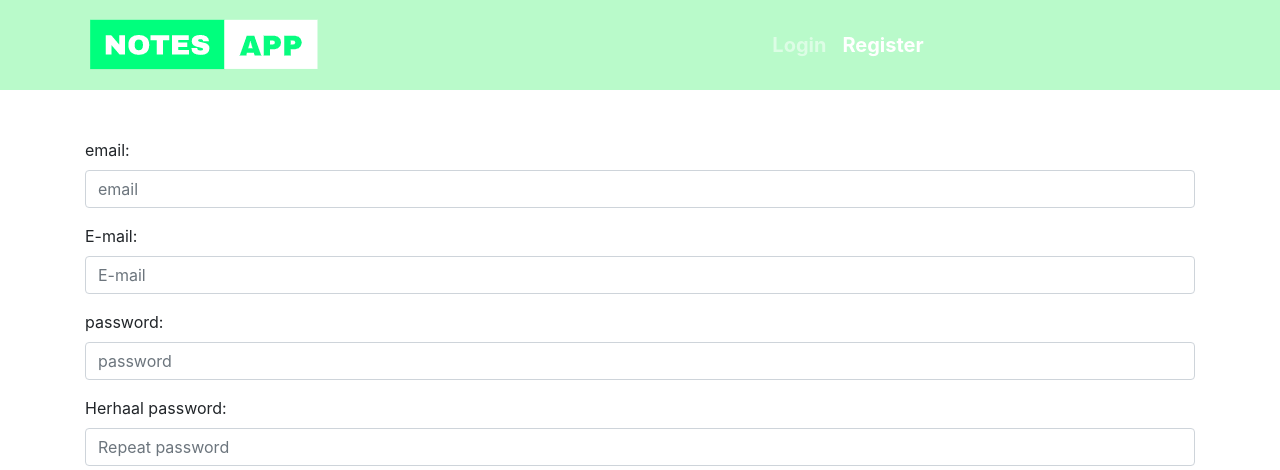
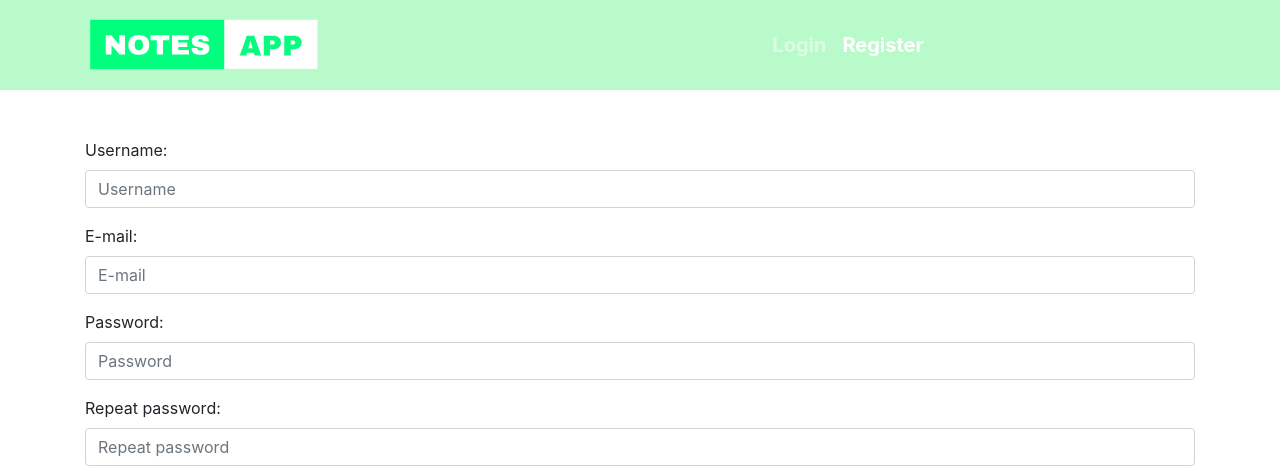
Before and after one commit to sleeyax/NotesAppFrontend, an Angular app: page /register in a window 1280 px wide. Shown: the top 470 px of the page. Built offline with nearby package versions, Linux system fonts and the light colour scheme.

Commit message:
register v1

```diff
--- a/src/app/login/register/register.component.html
+++ b/src/app/login/register/register.component.html
@@ -1,21 +1,22 @@
 <div class="container pt-5">
   <form (ngSubmit)="onRegisterFormSubmit()" [formGroup]="registrationForm">
     <div class="form-group">
-      <label for="username">email:</label>
-      <input type="text" class="form-control" id="username" placeholder="email" formControlName="username"/>
+      <label for="username">Username:</label>
+      <input type="text" class="form-control" id="username" placeholder="Username" formControlName="username"/>
     </div>
     <div class="form-group">
       <label for="mail">E-mail:</label>
       <input type="email" class="form-control" id="mail" placeholder="E-mail" formControlName="email"/>
     </div>
     <div class="form-group">
-      <label for="password">password:</label>
-      <input type="password" class="form-control" id="password" placeholder="password" formControlName="password">
+      <label for="password">Password:</label>
+      <input type="password" class="form-control" id="password" placeholder="Password" formControlName="password">
     </div>
     <div class="form-group">
-      <label for="controlpassword">Herhaal password:</label>
+      <label for="controlpassword">Repeat password:</label>
       <input type="password" class="form-control" id="controlpassword" placeholder="Repeat password" formControlName="controlPassword">
     </div>
     <button type="submit" class="btn btn-success kleur" [disabled]="!registrationForm.valid">login</button>
   </form>
+  <div *ngIf="errorBool">{{errorMessage}}</div>
 </div>
--- a/src/app/login/register/register.component.ts
+++ b/src/app/login/register/register.component.ts
@@ -2,6 +2,7 @@ import { Component, OnInit } from '@angular/core';
 import { FormGroup, FormControl, Validators } from '@angular/forms';
 import {User} from '../../models/user.model';
 import {ApiService} from "../../services/api.service";
+import {Router} from "@angular/router";
 
 @Component({
   selector: 'app-register',
@@ -11,8 +12,10 @@ import {ApiService} from "../../services/api.service";
 export class RegisterComponent implements OnInit {
 
   registrationForm: FormGroup;
+  errorBool : boolean = false;
+  errorMessage : string = "";
 
-  constructor(private _api: ApiService) {
+  constructor(private _api: ApiService, private _router : Router) {
     this.registrationForm = new FormGroup({
       username: new FormControl('', {validators: [Validators.required, Validators.minLength(4)]}),
       email: new FormControl('', {validators: [Validators.required, Validators.email]}),
@@ -25,13 +28,20 @@ export class RegisterComponent implements OnInit {
 
   onRegisterFormSubmit()
   {
-    // TODO: create user object and submit it using the api service
-    //       if success, redirect to login page OR send another request to log the user in and redirect to dashboard instead
-    //       if failed, show error message to the user
     const form = this.registrationForm.value;
     console.log(form);
-    // const user = new User(form.firstName, form.lastName, form.email, form.password);
-    // console.log(user);
-    // ...
+
+    const user = new User(0,form.username, form.email, form.password);
+    this._api.createUser(user).subscribe(result => {
+        this._router.navigate(['/login']);
+      },
+      error =>{
+        this.errorBool=true;
+        //this.submitted=false;
+        this.errorMessage = "Registration failed, please try again."
+      }
+    );
+
+    console.log(user);
   }
 }
```
